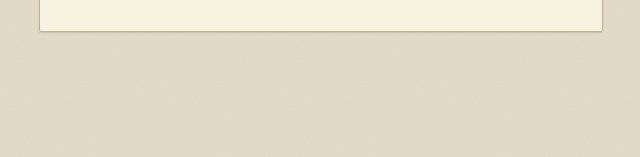
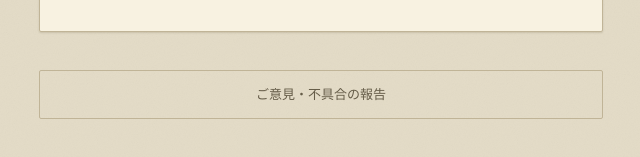
Before and after one commit to yb76890-cmyk/karuta-online, a React (Vite) app in the folder web/: page / in a window 1280 px wide. Shown: the part 499-656 px from the top of the page, without its empty margins (319-959 px from the left). Built offline with nearby package versions, Linux system fonts and the light colour scheme; no server answers; the HTML template or start-up script is replaced by a standard one.

Commit message:
Update core.js

```diff
--- a/web/src/core.js
+++ b/web/src/core.js
@@ -612,7 +612,7 @@ export function useWide() {
    空のままなら、画面にボタンは出ない。
    ============================================================ */
 
-export const FEEDBACK_URL = "";
+export const FEEDBACK_URL = "https://docs.google.com/forms/d/e/1FAIpQLSfSgPZDJ6Ywhz14p5dYqbrXtjGU2qPVGYioPQYMOePacgOADA/viewform?usp=header";
 
 /* 端末や画面の情報を添えて開く。
    どの環境で起きた不具合かが分かり、切り分けが早くなる。 */
```
